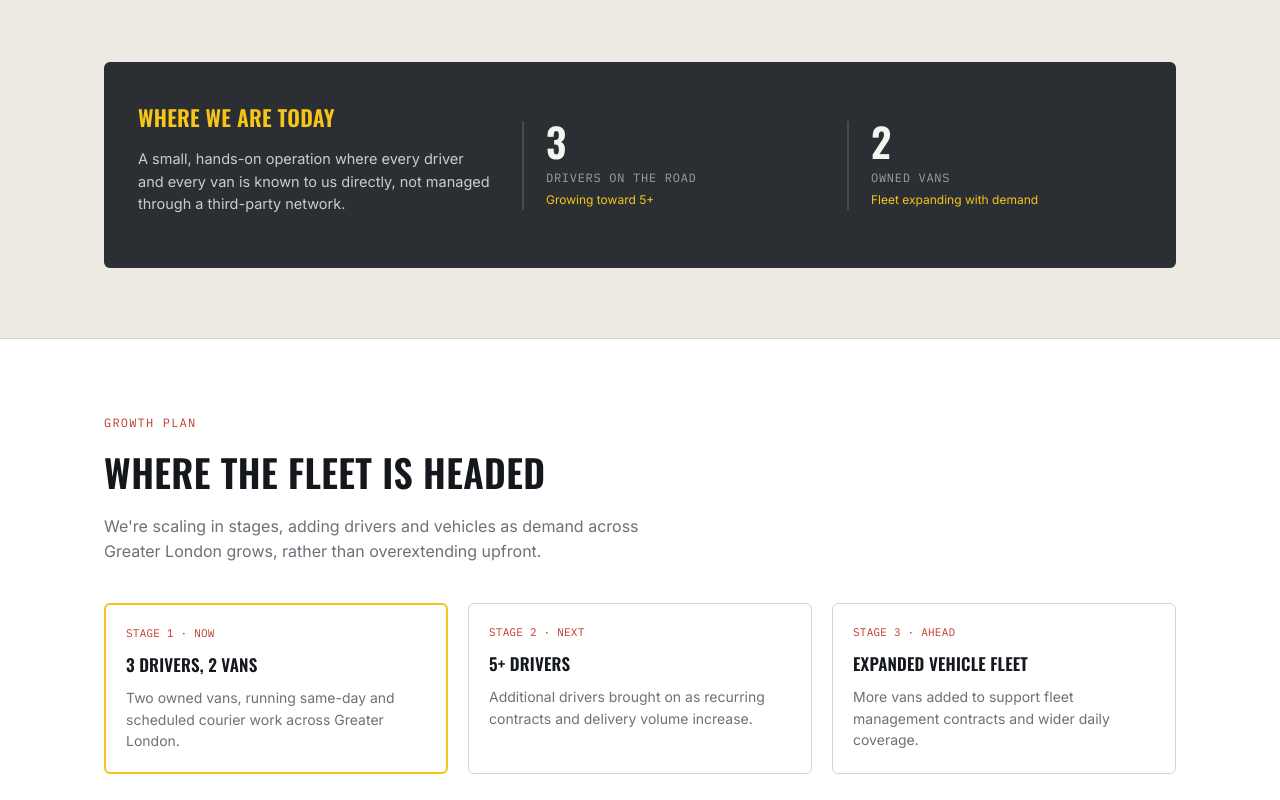
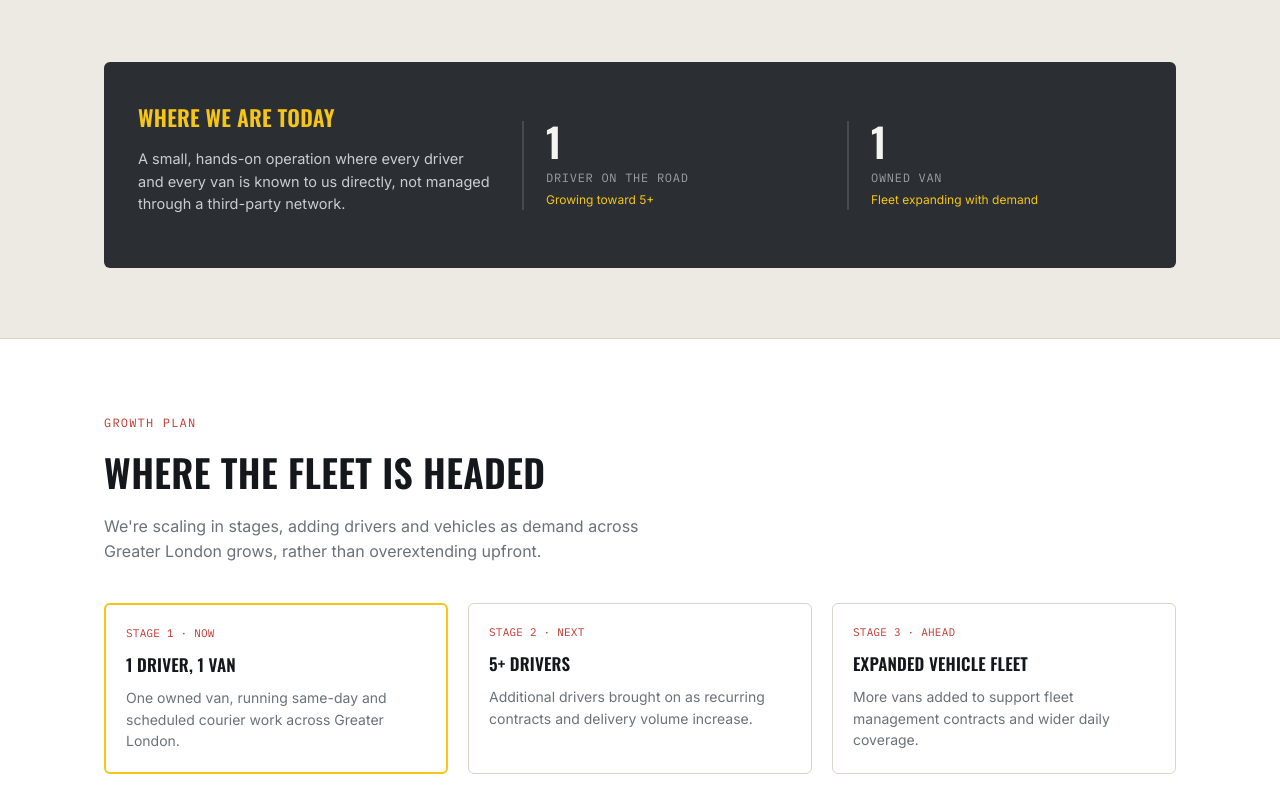
Before and after one commit to daniyal258uetian/zemoco-website, a plain HTML site: page fleet/index.html in a window 1280 px wide. Shown: the part 400-1200 px from the top of the page. Drawn offline with nearby package versions, Linux system fonts and the light colour scheme.

Commit message:
Update fleet stats to 1 driver and 1 van.
Co-authored-by: Cursor <cursoragent@cursor.com>

```diff
--- a/fleet/index.html
+++ b/fleet/index.html
@@ -58,13 +58,13 @@
         <p>A small, hands-on operation where every driver and every van is known to us directly, not managed through a third-party network.</p>
       </div>
       <div class="stat">
-        <div class="big">3</div>
-        <div class="small">Drivers on the road</div>
+        <div class="big">1</div>
+        <div class="small">Driver on the road</div>
         <div class="note">Growing toward 5+</div>
       </div>
       <div class="stat">
-        <div class="big">2</div>
-        <div class="small">Owned vans</div>
+        <div class="big">1</div>
+        <div class="small">Owned van</div>
         <div class="note">Fleet expanding with demand</div>
       </div>
     </div>
@@ -81,8 +81,8 @@
     <div class="roadmap">
       <div class="stage current">
         <div class="mono">STAGE 1 &middot; NOW</div>
-        <h3>3 drivers, 2 vans</h3>
-        <p>Two owned vans, running same-day and scheduled courier work across Greater London.</p>
+        <h3>1 driver, 1 van</h3>
+        <p>One owned van, running same-day and scheduled courier work across Greater London.</p>
       </div>
       <div class="stage">
         <div class="mono">STAGE 2 &middot; NEXT</div>
```
Also changed, not shown: index.html (+4 -4 lines).
